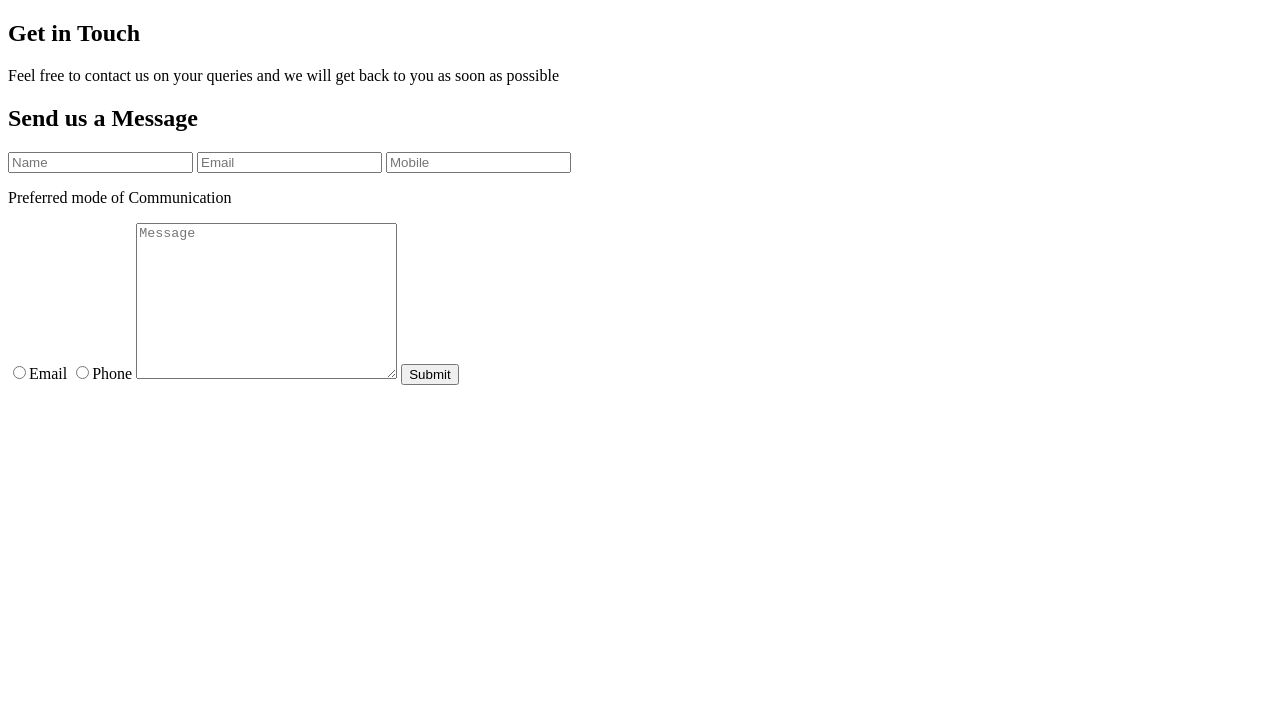
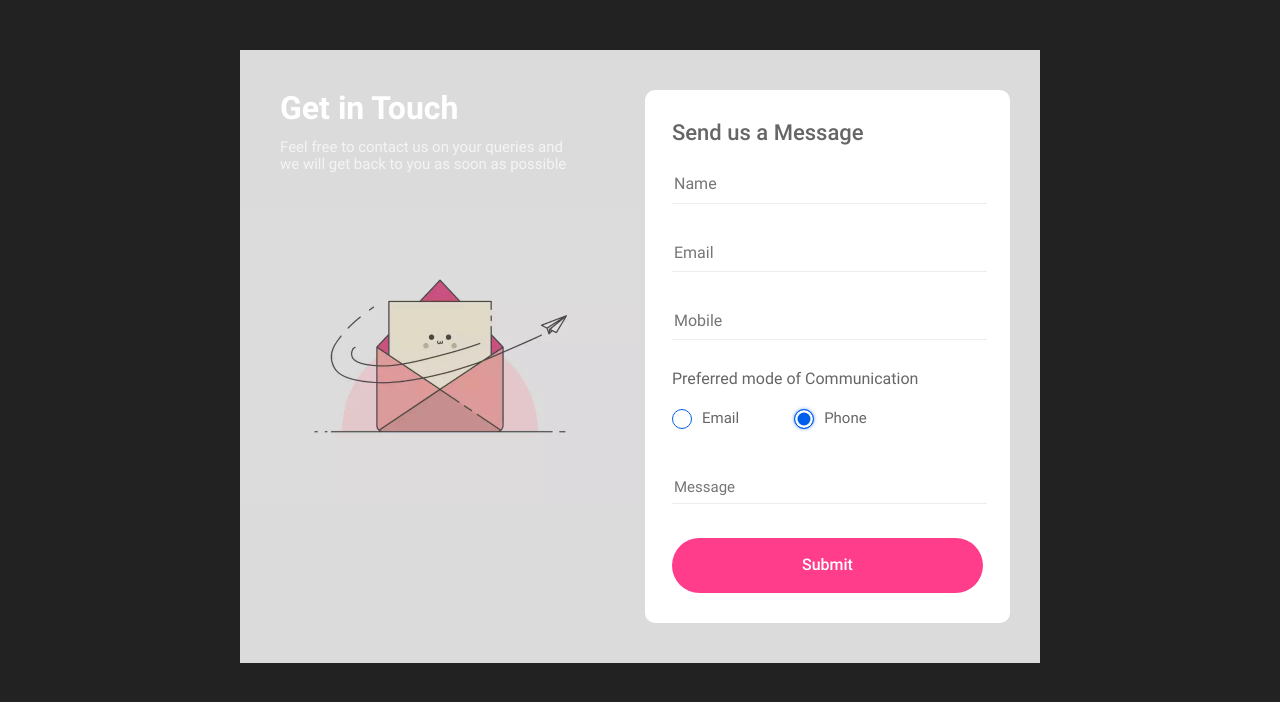
Before and after one commit to pro100Sardor/contact-form, a plain HTML site: page index.html in a window 1280 px wide. Drawn offline with Linux system fonts and the light colour scheme.

Commit message:
code optimization remained
css codes in the project are written, codes are checked, optimized, prefixed, minimized

```diff
--- a/css/style.css
+++ b/css/style.css
@@ -56,4 +56,175 @@ html {
 
 body {
   font-family: "Roboto", "Arial", sans-serif;
+  background-color: #222;
 }
+
+.visually-hidden {
+  position: absolute;
+  width: 1px;
+  height: 1px;
+  border: 0;
+  padding: 0;
+  margin: -1px;
+  overflow: hidden;
+  clip: rect(0 0 0 0);
+}
+
+.container {
+  display: flex;
+  max-width: 800px;
+  padding: 40px 30px 40px 40px;
+  margin-top: 50px;
+  margin-right: auto;
+  margin-bottom: 50px;
+  margin-left: auto;
+  background-color: #f4f4f4;
+  background-image: url("../img/bg.webp");
+  background-size: 400px 300px;
+  background-repeat: no-repeat;
+  background-position: center left;
+  display: flex;
+  justify-content: space-between;
+  color: #fff;
+  position: relative;
+  z-index: 1;
+}
+
+.container::before {
+  content: "";
+  position: absolute;
+  top: 0;
+  bottom: 0;
+  left: 0;
+  right: 0;
+  z-index: -1;
+  background-color: rgba(0, 0, 0, 0.1);
+}
+
+.page-title {
+  margin-top: 0;
+  margin-bottom: 12px;
+}
+
+.page-desc {
+  width: 290px;
+  margin-top: 0;
+  margin-bottom: 0;
+  font-size: 15px;
+  opacity: 0.7;
+}
+
+.data-entry-section {
+  width: 365px;
+  border-radius: 10px;
+  background-color: #fff;
+  padding: 30px 27px;
+  color: #666;
+}
+
+.form-title {
+  margin-top: 0;
+  margin-bottom: 20px;
+  font-size: 22px;
+  font-weight: 500;
+}
+
+.data-entry-fields {
+  width: 315px;
+  margin-bottom: 30px;
+  border: none;
+  box-shadow: inset 0 -2px 0 -1px #ededed;
+  padding-top: 10px;
+  padding-bottom: 10px;
+  padding-right: 10px;
+  transition: box-shadow 0.2s ease;
+}
+
+.data-entry-fields:focus {
+  outline: none;
+  box-shadow: inset 0 -2px 0 -1px #bfbfbf;
+}
+
+.communication-mode-section-info {
+  margin-top: 0;
+  margin-bottom: 20px;
+}
+
+.commun-mode-container {
+  display: flex;
+  margin-bottom: 40px;
+}
+
+.commun-mode-label {
+  display: flex;
+  align-items: center;
+  margin-right: 55px;
+  font-size: 15px;
+}
+
+.commun-mode-span {
+  width: 20px;
+  height: 20px;
+  margin-right: 10px;
+  border: 1.5px solid #005EEC;
+  border-radius: 50%;
+  background-color: #fff;
+  transition: background-color 0.2s ease,
+  box-shadow 0.2s ease;
+}
+
+.commun-mode-input:checked + .commun-mode-span {
+  box-shadow: inset 0 0 0 2.5px #fff, 0 0 4px -1px #005EEC;
+  background-color: #005EEC;
+}
+
+.message-entry-field {
+  height: 35px;
+  resize: none;
+  font-size: 15px;
+}
+
+.message-entry-field::-webkit-scrollbar {
+  display: none;
+}
+
+.submit-button {
+  width: 100%;
+  border: none;
+  border-radius: 35px;
+  background-color: #FF3D8B;
+  padding-top: 18px;
+  padding-bottom: 18px;
+  text-align: center;
+  font-weight: 500;
+  color: #fff;
+  cursor: pointer;
+  transition: box-shadow 0.2s ease,
+  transform 0.2s ease;
+}
+
+.submit-button:hover {
+   box-shadow: 0 5px rgba(255, 61, 139, 0.4);
+}
+
+.submit-button:active {
+  box-shadow: 0 6px 15px -2px #999;
+  box-shadow: 0 2px rgba(255, 61, 139, 0.2);
+  transform: translateY(4px);
+}
+
+.submit-button:focus {
+  outline: none;
+}
+
+@media
+only screen and (-webkit-min-device-pixel-ratio: 2),
+only screen and (   min--moz-device-pixel-ratio: 2),
+only screen and (     -o-min-device-pixel-ratio: 2/1),
+only screen and (        min-device-pixel-ratio: 2),
+only screen and (                min-resolution: 192dpi),
+only screen and (                min-resolution: 2dppx) {
+  .container {
+    background-image: url("../img/background@2x.jpg")
+  }
+}
--- a/index.html
+++ b/index.html
@@ -4,24 +4,36 @@
   <meta charset="UTF-8">
   <meta name="viewport" content="width=device-width, initial-scale=1.0">
   <title>Contact with us</title>
+  <link rel="stylesheet" href="./css/normalize.css">
+  <link rel="stylesheet" href="./css/style.css">
 </head>
 <body>
-  <main>
-    <section>
-      <h1>Get in Touch</h1>
-      <p>Feel free to contact us on your queries and we will get back to you as soon as possible</p>
+  <main class="container">
+    <section class="page-info-section">
+      <h1 class="page-title">Get in Touch</h1>
+      <p class="page-desc">Feel free to contact us on your queries and we will get back to you as soon as possible</p>
     </section>
-    <section>
-      <h2>Send us a Message</h2>
-      <form action="https://echo.htmlacademy.ru">
-        <input type="text" name="uname" placeholder="Name">
-        <input type="email" name="uemail" placeholder="Email">
-        <input type="tel" name="uphone" placeholder="Mobile">
-        <p>Preferred mode of Communication</p>
-        <label><input type="radio" name="pref_mode_of_com">Email</label>
-        <label><input type="radio" name="pref_mode_of_com">Phone</label>
-        <textarea name="message" cols="30" rows="10" placeholder="Message"></textarea>
-        <button type="submit" name="submit">Submit</button>
+    <section class="data-entry-section">
+      <h2 class="form-title">Send us a Message</h2>
+      <form class="data-entry-form" action="https://echo.htmlacademy.ru" method="POST">
+        <input class="data-entry-fields" type="text" name="uname" placeholder="Name">
+        <input class="data-entry-fields" type="email" name="uemail" placeholder="Email">
+        <input class="data-entry-fields" type="tel" name="uphone" placeholder="Mobile">
+        <p class="communication-mode-section-info">Preferred mode of Communication</p>
+        <div class="commun-mode-container">
+          <label class="commun-mode-label">
+            <input class="visually-hidden commun-mode-input" type="radio" name="pref_mode_of_com">
+            <span class="commun-mode-span"></span>
+            Email
+          </label>
+          <label class="commun-mode-label">
+            <input class="visually-hidden commun-mode-input" type="radio" name="pref_mode_of_com" checked>
+            <span class="commun-mode-span"></span>
+            Phone
+          </label>
+        </div>
+        <textarea class="data-entry-fields message-entry-field" name="message" placeholder="Message"></textarea>
+        <button class="submit-button" type="submit" name="submit">Submit</button>
       </form>
     </section>
   </main>
```
Also changed, not shown: img/bg.webp (added), img/bgdemo.webp (added), img/contact.webp (deleted), img/contact1.webp (deleted).
